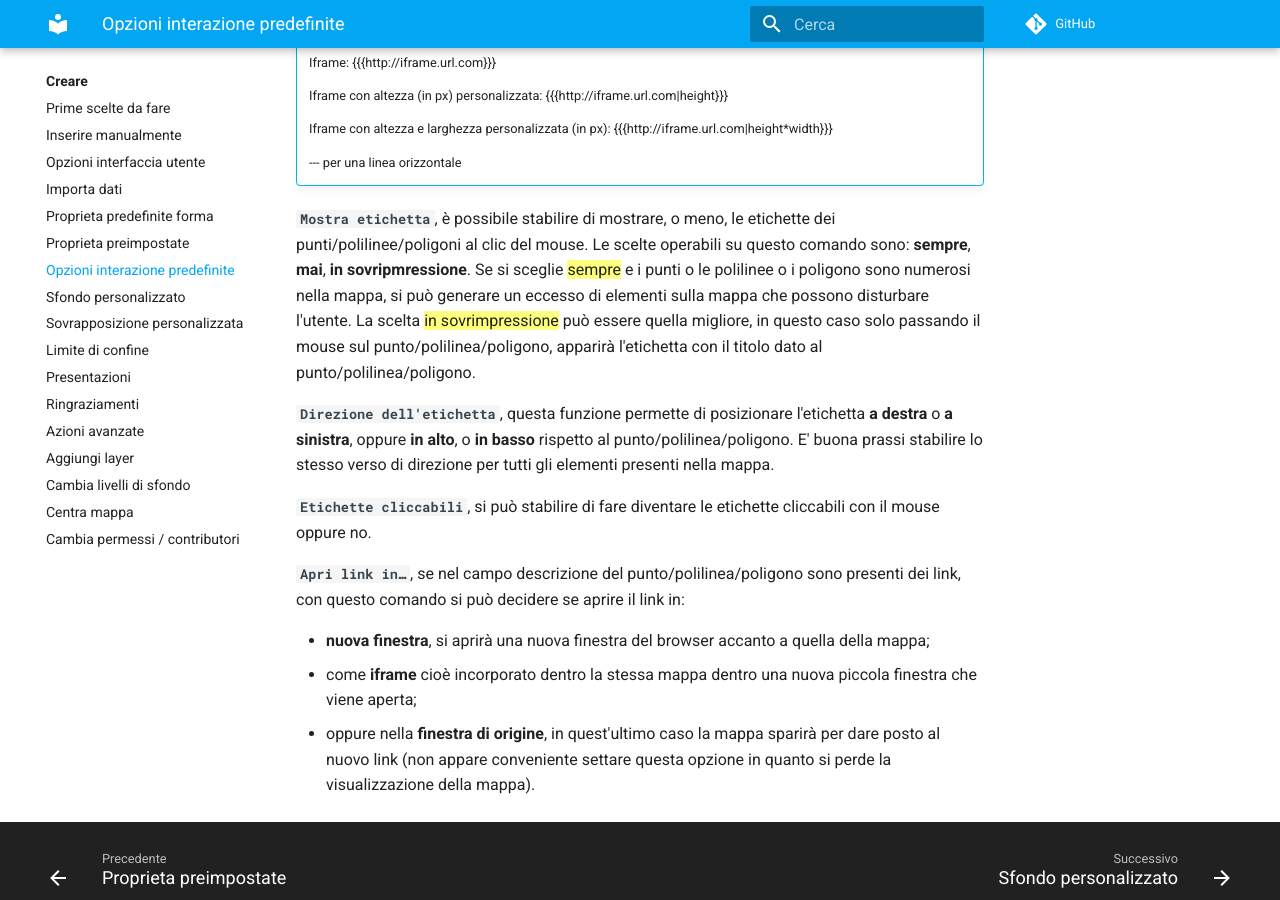
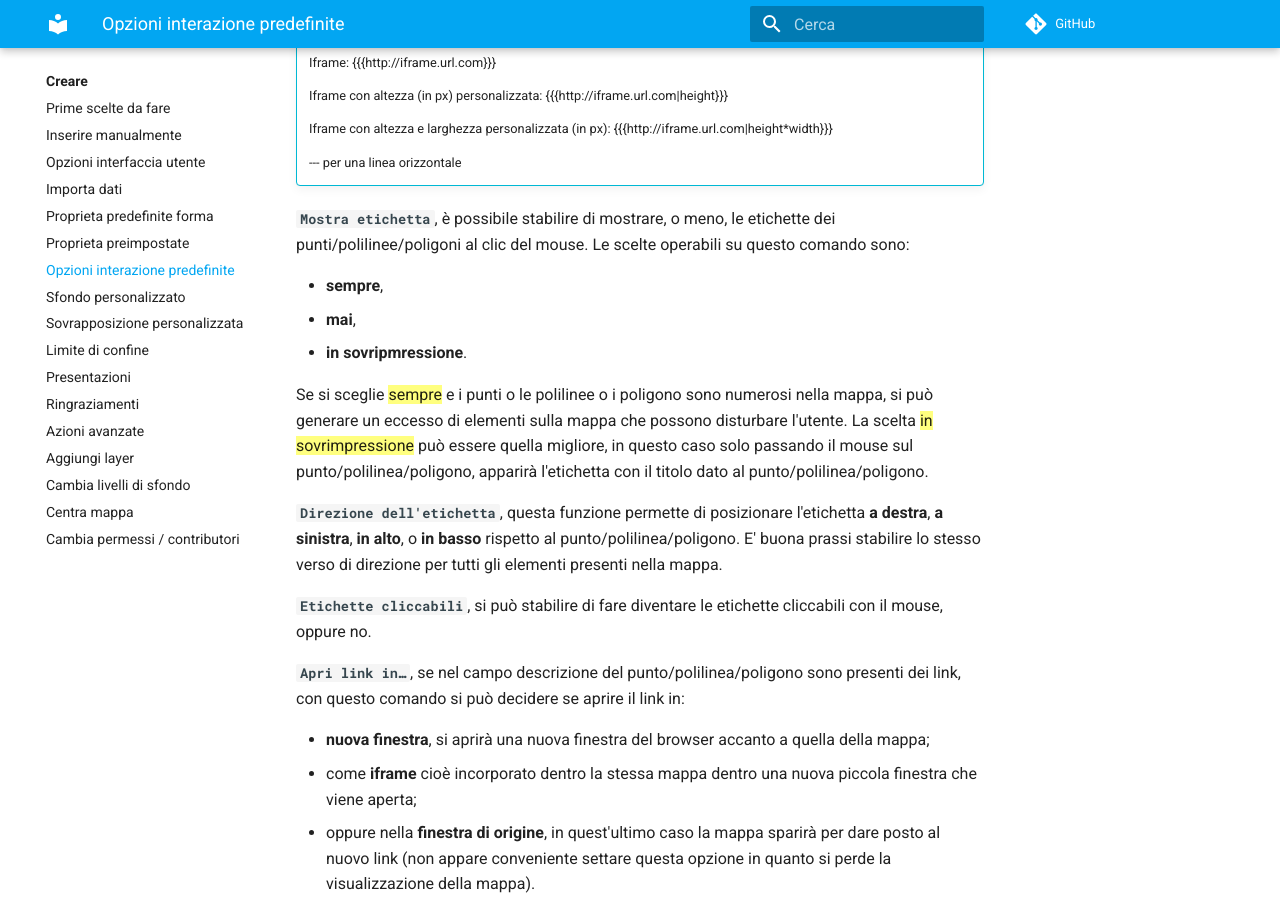
Before and after one commit to opendatasicilia/guida-umap, an MkDocs documentation site: the page built from docs/creare/opzioni-interazione-predefinite.md, in a window 1280 px wide and 900 px high, scrolled down 960 px. Built offline with MkDocs 1.6.1 and Material for MkDocs 9.7.7, drawn with Linux system fonts in a browser that asks for light colours; comment, search, counter and statistics services are not loaded.

Commit message:
Update opzioni-interazione-predefinite.md

```diff
--- a/docs/creare/opzioni-interazione-predefinite.md
+++ b/docs/creare/opzioni-interazione-predefinite.md
@@ -37,11 +37,17 @@
     --- per una linea orizzontale
 
 
-**`Mostra etichetta`**, è possibile stabilire di mostrare, o meno, le etichette dei punti/polilinee/poligoni al clic del mouse. Le scelte operabili su questo comando sono: **sempre**, **mai**, **in sovripmressione**. Se si sceglie ==sempre== e i punti o le polilinee o i poligono sono numerosi nella mappa, si può generare un eccesso di elementi sulla mappa che possono disturbare l'utente. La scelta ==in sovrimpressione== può essere quella migliore, in questo caso solo passando il mouse sul punto/polilinea/poligono, apparirà l'etichetta con il titolo dato al punto/polilinea/poligono.
+**`Mostra etichetta`**, è possibile stabilire di mostrare, o meno, le etichette dei punti/polilinee/poligoni al clic del mouse. Le scelte operabili su questo comando sono:
 
-**`Direzione dell'etichetta`**, questa funzione permette di posizionare l'etichetta **a destra** o **a sinistra**, oppure **in alto**, o **in basso** rispetto al punto/polilinea/poligono. E' buona prassi stabilire lo stesso verso di direzione per tutti gli elementi presenti nella mappa.
+   - **sempre**,
+   - **mai**,
+   - **in sovripmressione**.
 
-**`Etichette cliccabili`**, si può stabilire di fare diventare le etichette cliccabili con il mouse oppure no.
+Se si sceglie ==sempre== e i punti o le polilinee o i poligono sono numerosi nella mappa, si può generare un eccesso di elementi sulla mappa che possono disturbare l'utente. La scelta ==in sovrimpressione== può essere quella migliore, in questo caso solo passando il mouse sul punto/polilinea/poligono, apparirà l'etichetta con il titolo dato al punto/polilinea/poligono.
+
+**`Direzione dell'etichetta`**, questa funzione permette di posizionare l'etichetta **a destra**, **a sinistra**, **in alto**, o **in basso** rispetto al punto/polilinea/poligono. E' buona prassi stabilire lo stesso verso di direzione per tutti gli elementi presenti nella mappa.
+
+**`Etichette cliccabili`**, si può stabilire di fare diventare le etichette cliccabili con il mouse, oppure no.
 
 **`Apri link in…`**, se nel campo descrizione del punto/polilinea/poligono sono presenti dei link, con questo comando si può decidere se aprire il link in:
 
```
